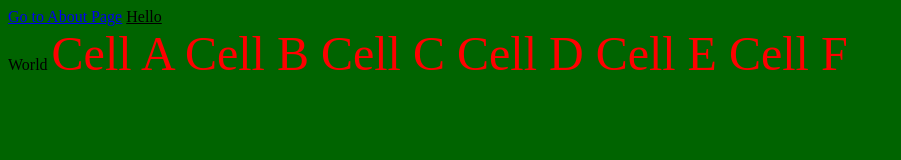
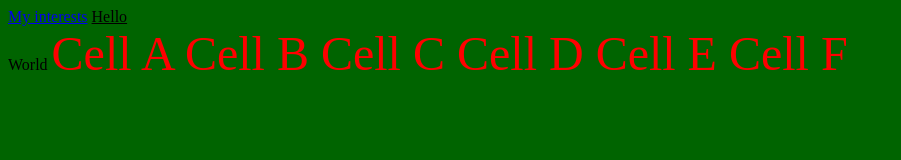
Before and after one commit to Ctrethethird/CJ-s-Website, a plain HTML site: page index.html in a window 1280 px wide. Shown: the whole page, without its empty margins (0-901 px from the left). Drawn offline with Linux system fonts and the light colour scheme.

Commit message:
Update index.html

```diff
--- a/index.html
+++ b/index.html
@@ -1,7 +1,7 @@
 <html>
     <head>
         <title>BMIS CJ's Website</title>
-          <a href="about.html">Go to About Page</a>
+          <a href="2index.html">My interests</a>
         <style>
             body {
                 background-color: darkgreen;
```
